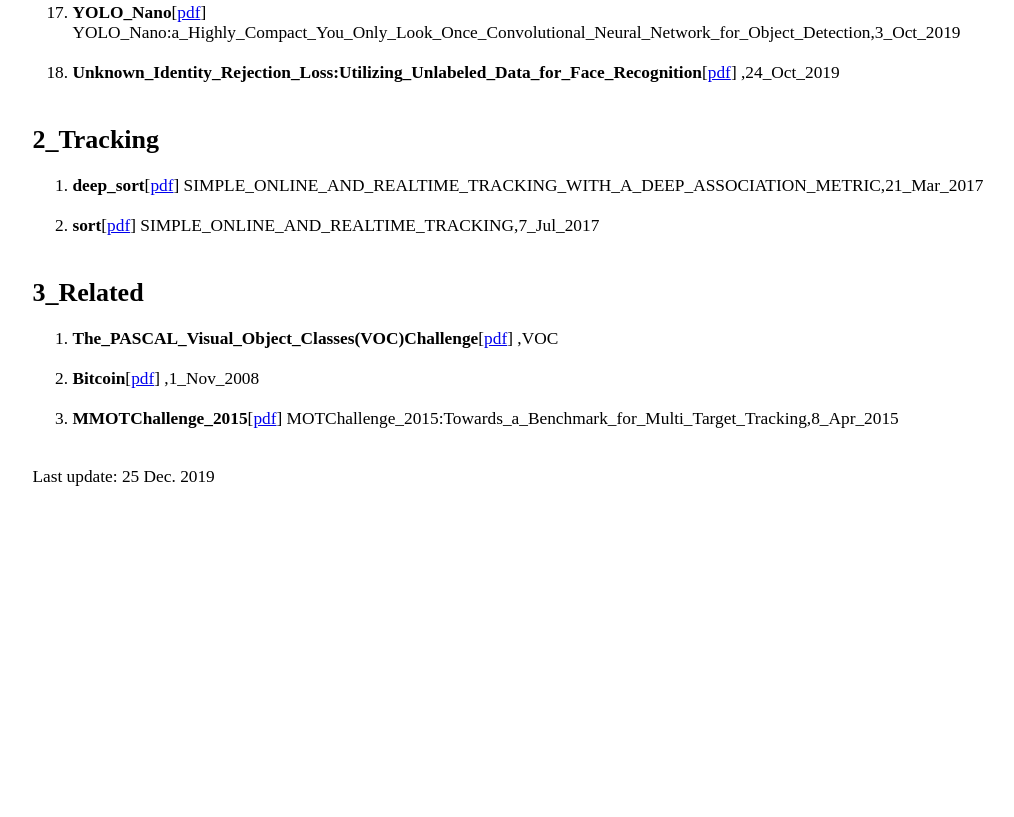
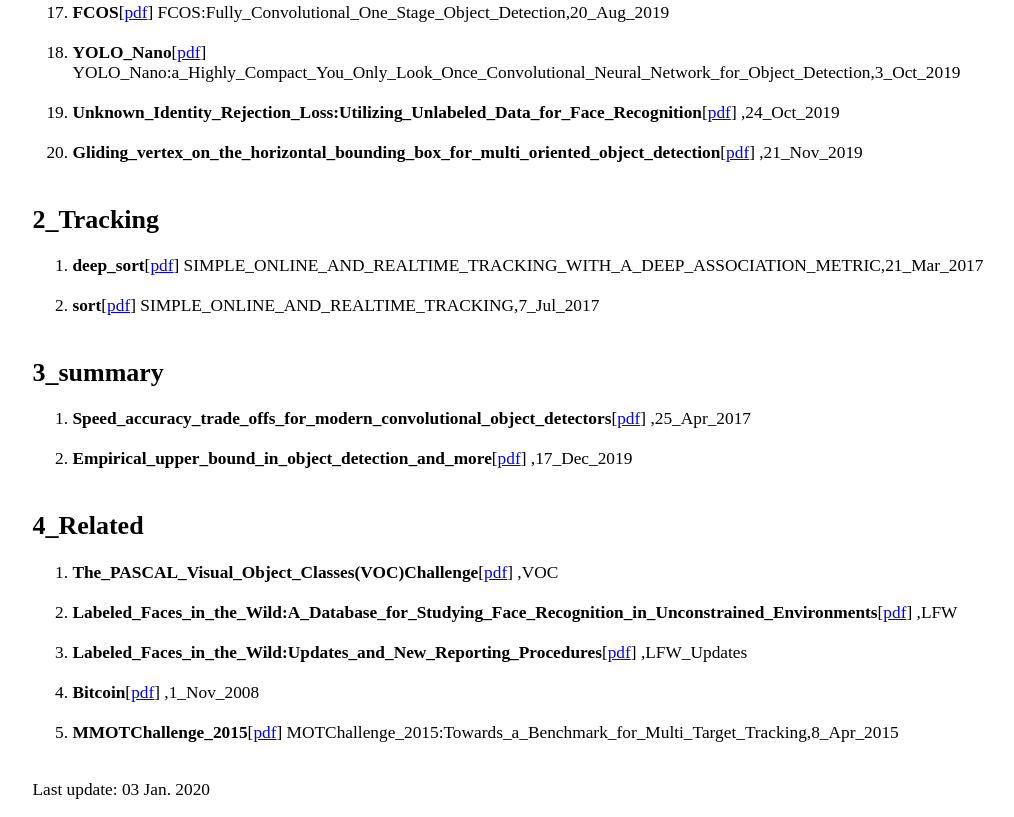
Before and after one commit to dtf320/tower, a plain HTML site: page index.html in a window 1280 px wide. Shown: the part 2188-3005 px from the top of the page, without its empty margins (102-1116 px from the left). Before the commit the page ends 2692 px from the top, so only its background shows below. Drawn offline with Linux system fonts and the light colour scheme.

Commit message:
update_cron

```diff
--- a/index.html
+++ b/index.html
@@ -111,6 +111,7 @@
 <li><b>Fast_RCNN</b>[<a href="papers/1_Detection/Fast_RCNN-Fast_RCNN-27_Sep_2015.pdf">pdf</a>] Fast_RCNN,27_Sep_2015</li><br>
 <li><b>Faster_RCNN</b>[<a href="papers/1_Detection/Faster_RCNN-Faster_RCNN:Towards_Real_Time_Object_Detection_with_Region_Proposal_Networks-6_Jan_2016.pdf">pdf</a>] Faster_RCNN:Towards_Real_Time_Object_Detection_with_Region_Proposal_Networks,6_Jan_2016</li><br>
 <li><b>YOLO_v2</b>[<a href="papers/1_Detection/YOLO_v2-YOLO9000:Better_Faster_Stronger-25_Dec_2016.pdf">pdf</a>] YOLO9000:Better_Faster_Stronger,25_Dec_2016</li><br>
+<li><b>Expecting_the_Unexpected:Training_Detectors_for_Unusual_Pedestrians_with_Adversarial_Imposters</b>[<a href="papers/1_Detection/Expecting_the_Unexpected:Training_Detectors_for_Unusual_Pedestrians_with_Adversarial_Imposters-10_Apr_2017.pdf">pdf</a>] ,10_Apr_2017</li><br>
 <li><b>RetinaNet</b>[<a href="papers/1_Detection/RetinaNet-Focal Loss_for_Dense_Object_Detection-7_Feb_2018.pdf">pdf</a>] Focal Loss_for_Dense_Object_Detection,7_Feb_2018</li><br>
 <li><b>YOLO_v3</b>[<a href="papers/1_Detection/YOLO_v3-YOLOv3:An_Incremental_Improvement-8_Apr_2018.pdf">pdf</a>] YOLOv3:An_Incremental_Improvement,8_Apr_2018</li><br>
 <li><b>Insight_face</b>[<a href="papers/1_Detection/Insight_face-ArcFace:Additive_Angular_Margin_Loss_for_Deep_Face_Recognition-9_Feb_2019.pdf">pdf</a>] ArcFace:Additive_Angular_Margin_Loss_for_Deep_Face_Recognition,9_Feb_2019</li><br>
@@ -121,20 +122,28 @@
 <li><b>FCOS</b>[<a href="papers/1_Detection/FCOS-FCOS:Fully_Convolutional_One_Stage_Object_Detection-20_Aug_2019.pdf">pdf</a>] FCOS:Fully_Convolutional_One_Stage_Object_Detection,20_Aug_2019</li><br>
 <li><b>YOLO_Nano</b>[<a href="papers/1_Detection/YOLO_Nano-YOLO_Nano:a_Highly_Compact_You_Only_Look_Once_Convolutional_Neural_Network_for_Object_Detection-3_Oct_2019.pdf">pdf</a>] YOLO_Nano:a_Highly_Compact_You_Only_Look_Once_Convolutional_Neural_Network_for_Object_Detection,3_Oct_2019</li><br>
 <li><b>Unknown_Identity_Rejection_Loss:Utilizing_Unlabeled_Data_for_Face_Recognition</b>[<a href="papers/1_Detection/Unknown_Identity_Rejection_Loss:Utilizing_Unlabeled_Data_for_Face_Recognition-24_Oct_2019.pdf">pdf</a>] ,24_Oct_2019</li><br>
+<li><b>Gliding_vertex_on_the_horizontal_bounding_box_for_multi_oriented_object_detection</b>[<a href="papers/1_Detection/Gliding_vertex_on_the_horizontal_bounding_box_for_multi_oriented_object_detection-21_Nov_2019.pdf">pdf</a>] ,21_Nov_2019</li><br>
 </ol>
 <h2>2_Tracking</h2>
 <ol>
 <li><b>deep_sort</b>[<a href="papers/2_Tracking/deep_sort-SIMPLE_ONLINE_AND_REALTIME_TRACKING_WITH_A_DEEP_ASSOCIATION_METRIC-21_Mar_2017.pdf">pdf</a>] SIMPLE_ONLINE_AND_REALTIME_TRACKING_WITH_A_DEEP_ASSOCIATION_METRIC,21_Mar_2017</li><br>
 <li><b>sort</b>[<a href="papers/2_Tracking/sort-SIMPLE_ONLINE_AND_REALTIME_TRACKING-7_Jul_2017.pdf">pdf</a>] SIMPLE_ONLINE_AND_REALTIME_TRACKING,7_Jul_2017</li><br>
 </ol>
-<h2>3_Related</h2>
+<h2>3_summary</h2>
 <ol>
-<li><b>The_PASCAL_Visual_Object_Classes(VOC)Challenge</b>[<a href="papers/3_Related/The_PASCAL_Visual_Object_Classes(VOC)Challenge-VOC.pdf">pdf</a>] ,VOC</li><br>
-<li><b>Bitcoin</b>[<a href="papers/3_Related/Bitcoin-1_Nov_2008.pdf">pdf</a>] ,1_Nov_2008</li><br>
-<li><b>MMOTChallenge_2015</b>[<a href="papers/3_Related/MMOTChallenge_2015-MOTChallenge_2015:Towards_a_Benchmark_for_Multi_Target_Tracking-8_Apr_2015.pdf">pdf</a>] MOTChallenge_2015:Towards_a_Benchmark_for_Multi_Target_Tracking,8_Apr_2015</li><br>
+<li><b>Speed_accuracy_trade_offs_for_modern_convolutional_object_detectors</b>[<a href="papers/3_summary/Speed_accuracy_trade_offs_for_modern_convolutional_object_detectors-25_Apr_2017.pdf">pdf</a>] ,25_Apr_2017</li><br>
+<li><b>Empirical_upper_bound_in_object_detection_and_more</b>[<a href="papers/3_summary/Empirical_upper_bound_in_object_detection_and_more-17_Dec_2019.pdf">pdf</a>] ,17_Dec_2019</li><br>
+</ol>
+<h2>4_Related</h2>
+<ol>
+<li><b>The_PASCAL_Visual_Object_Classes(VOC)Challenge</b>[<a href="papers/4_Related/The_PASCAL_Visual_Object_Classes(VOC)Challenge-VOC.pdf">pdf</a>] ,VOC</li><br>
+<li><b>Labeled_Faces_in_the_Wild:A_Database_for_Studying_Face_Recognition_in_Unconstrained_Environments</b>[<a href="papers/4_Related/Labeled_Faces_in_the_Wild:A_Database_for_Studying_Face_Recognition_in_Unconstrained_Environments-LFW.pdf">pdf</a>] ,LFW</li><br>
+<li><b>Labeled_Faces_in_the_Wild:Updates_and_New_Reporting_Procedures</b>[<a href="papers/4_Related/Labeled_Faces_in_the_Wild:Updates_and_New_Reporting_Procedures-LFW_Updates.pdf">pdf</a>] ,LFW_Updates</li><br>
+<li><b>Bitcoin</b>[<a href="papers/4_Related/Bitcoin-1_Nov_2008.pdf">pdf</a>] ,1_Nov_2008</li><br>
+<li><b>MMOTChallenge_2015</b>[<a href="papers/4_Related/MMOTChallenge_2015-MOTChallenge_2015:Towards_a_Benchmark_for_Multi_Target_Tracking-8_Apr_2015.pdf">pdf</a>] MOTChallenge_2015:Towards_a_Benchmark_for_Multi_Target_Tracking,8_Apr_2015</li><br>
 </ol>
 
-		<p>Last update: 25 Dec. 2019</p>
+		<p>Last update: 03 Jan. 2020</p>
 	</div>
 </body>
 
```
Also changed, not shown: 11 other files.
